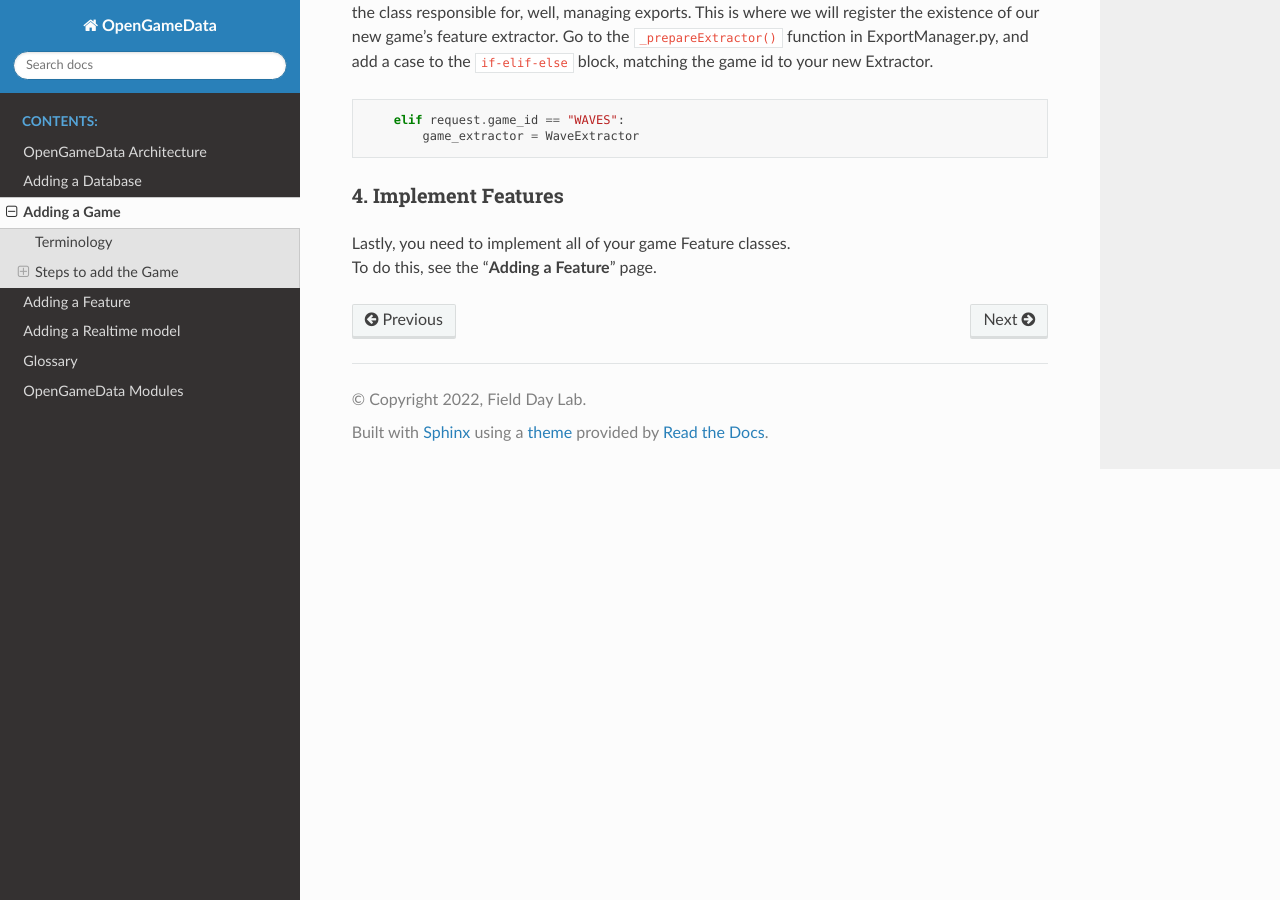
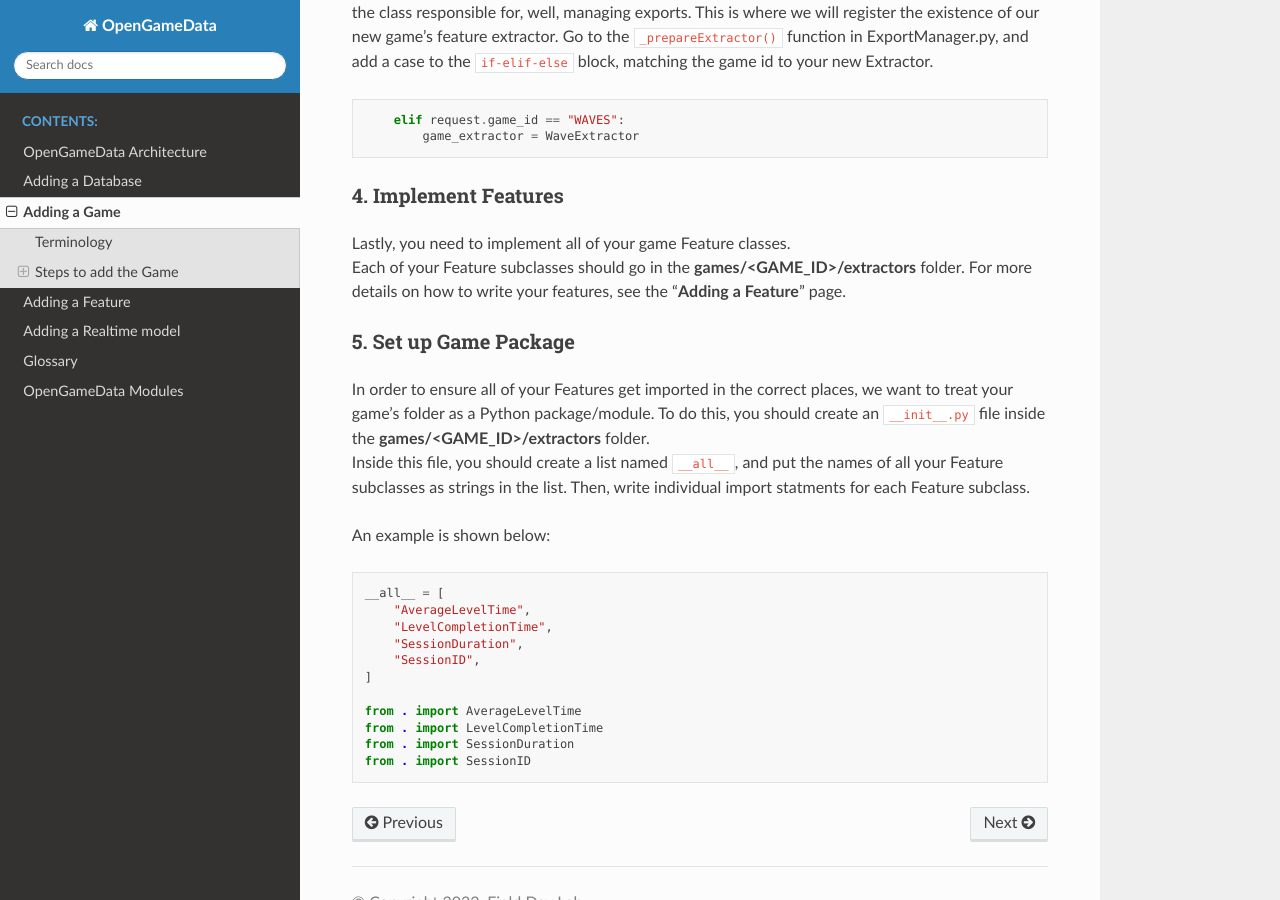
Before and after one commit to opengamedata/opengamedata-doc, a Sphinx documentation site: the page built from source/Adding_a_Game.md, in a window 1280 px wide and 900 px high, scrolled down 2965 px. Built offline with Sphinx 7.4.7 and the Read the Docs theme 2.0.0, drawn with Linux system fonts in a browser that asks for light colours.

Commit message:
More work on the details of adding a game to the system.

````diff
--- a/source/Adding_a_Game.md
+++ b/source/Adding_a_Game.md
@@ -134,4 +134,28 @@ Go to the `_prepareExtractor()` function in ExportManager.py, and add a case to
 ### 4. Implement Features
 
 Lastly, you need to implement all of your game Feature classes.
-To do this, see the "**Adding a Feature**" page.
+Each of your Feature subclasses should go in the **games/<GAME_ID>/extractors** folder.
+For more details on how to write your features, see the "**Adding a Feature**" page.
+
+### 5. Set up Game Package
+
+In order to ensure all of your Features get imported in the correct places, we want to treat your game's folder as a Python package/module.
+To do this, you should create an `__init__.py` file inside the **games/<GAME_ID>/extractors** folder.
+Inside this file, you should create a list named `__all__`, and put the names of all your Feature subclasses as strings in the list.
+Then, write individual import statments for each Feature subclass.
+
+An example is shown below:
+
+```python
+__all__ = [
+    "AverageLevelTime",
+    "LevelCompletionTime",
+    "SessionDuration",
+    "SessionID",
+]
+
+from . import AverageLevelTime
+from . import LevelCompletionTime
+from . import SessionDuration
+from . import SessionID
+```
````
